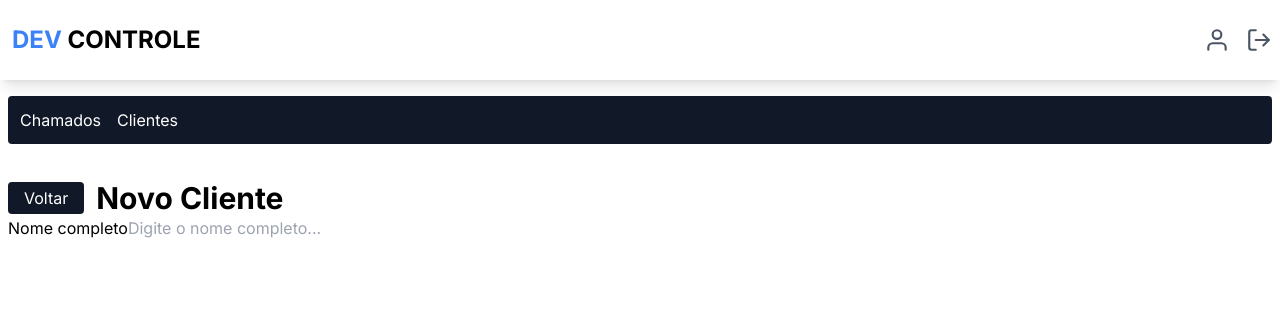
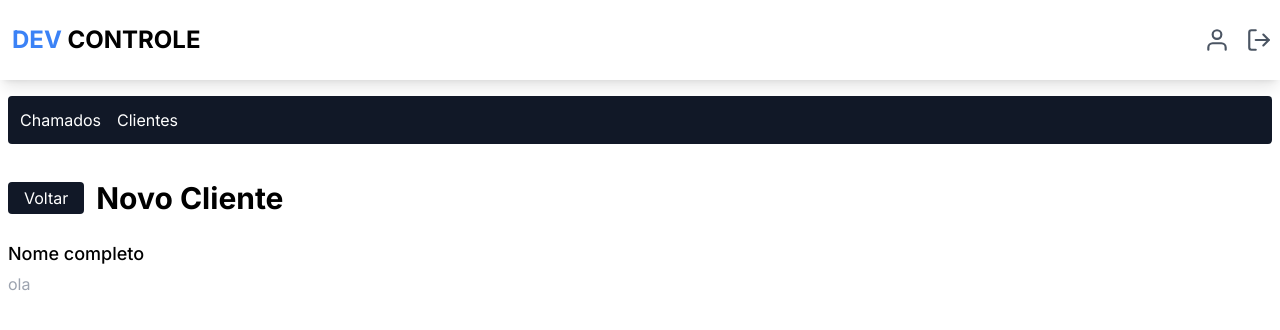
Before and after one commit to maiconsbotelho/devcontrole, a Next.js app: page /dashboard/customer/new in a window 1280 px wide. Shown: the top 330 px of the page. Built offline with nearby package versions, Linux system fonts and the light colour scheme; no server answers; sample sign-in values are in the browser's storage.

Commit message:
find: input

```diff
--- a/src/app/dashboard/customer/components/Form/index.tsx
+++ b/src/app/dashboard/customer/components/Form/index.tsx
@@ -1,5 +1,6 @@
-'use Cliente';
+'use client';
 
+import { Input } from '@/components/Input';
 import { zodResolver } from '@hookform/resolvers/zod';
 import { useForm } from 'react-hook-form';
 import { z } from 'zod';
@@ -19,12 +20,12 @@ const schema = z.object({
       message: 'O número de telefone dever estar (DD) 999999999',
     }
   ),
-  adress: z.string(),
+  address: z.string(),
 });
 
 type FormData = z.infer<typeof schema>;
 
-export function NewCustomerForm() {
+export default function NewCustomerForm() {
   const {
     register,
     handleSubmit,
@@ -34,9 +35,9 @@ export function NewCustomerForm() {
   });
 
   return (
-    <form>
-      <label>Nome completo</label>
-      <input type="text" placeholder="Digite o nome completo..." />
+    <form className="mt-6 flex flex-col">
+      <label className="mb-1 text-lg font-medium">Nome completo</label>
+      <Input />
     </form>
   );
 }
--- a/src/app/dashboard/customer/new/page.tsx
+++ b/src/app/dashboard/customer/new/page.tsx
@@ -3,7 +3,7 @@ import { authOptions } from "@/lib/auth";
 import { getServerSession } from "next-auth";
 import Link from "next/link";
 import { redirect } from "next/navigation";
-import { NewCustomerForm } from "../components/Form";
+import NewCustomerForm from "../components/Form";
 
 
 
--- /dev/null
+++ b/src/components/Input/index.tsx
@@ -0,0 +1,7 @@
+
+
+export function Input() {
+  return (
+    <input type="text" placeholder="ola" />
+  )
+}
```
Also changed, not shown: 1 other file (tests, documents, lock files or other folders).
